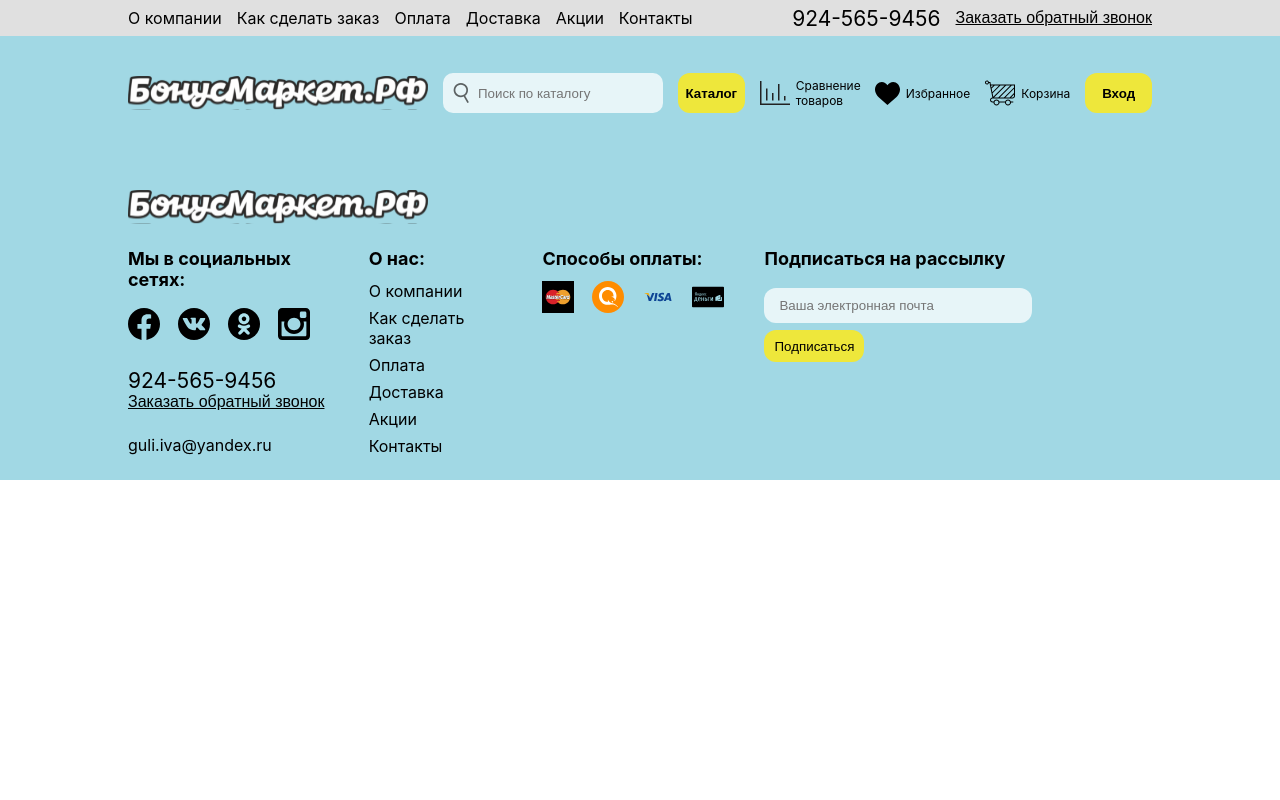
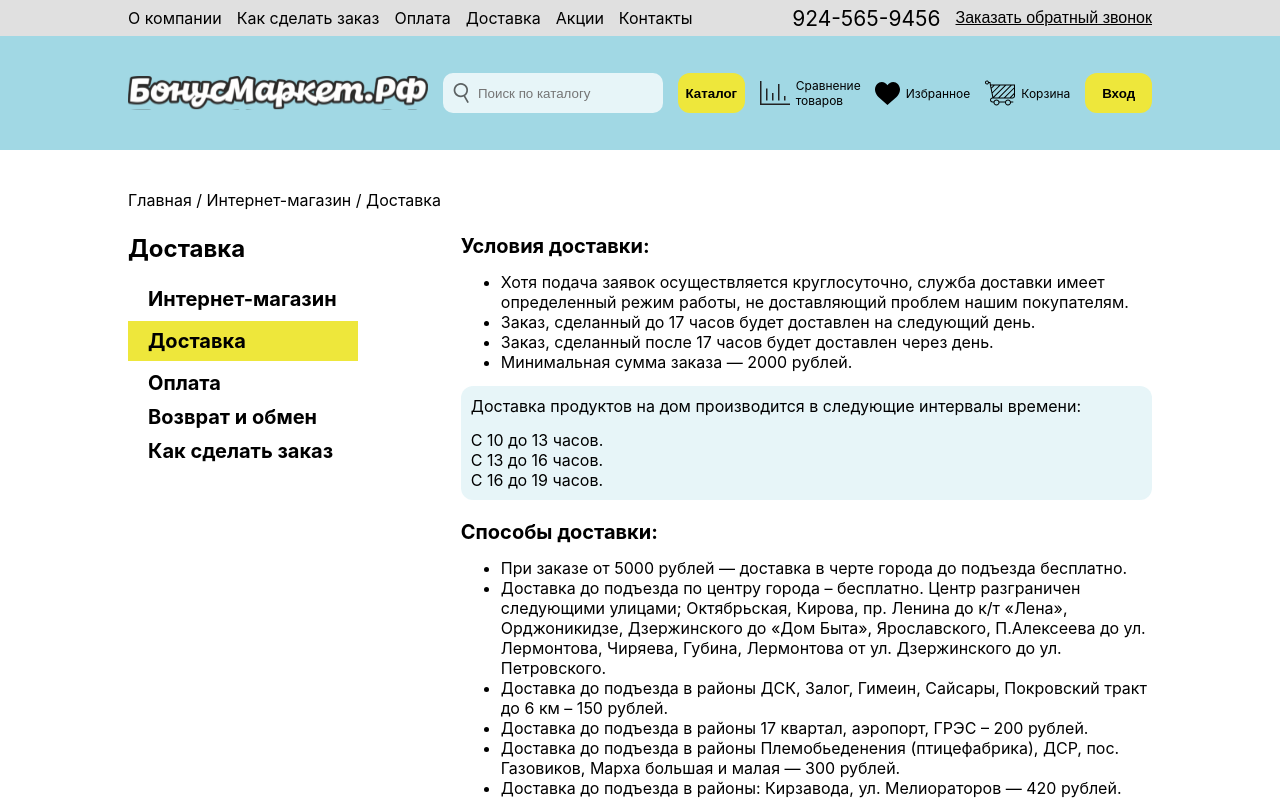
Before and after one commit to Vinorval/bonus-market-0.2, a React (Create React App) app: page /delivery in a window 1280 px wide. Shown: the top 800 px of the page. Built offline with nearby package versions, Linux system fonts and the light colour scheme.

Commit message:
feat: add page - delivery

```diff
--- a/src/components/app/App.js
+++ b/src/components/app/App.js
@@ -15,7 +15,7 @@ import ShopsPage from '../../pages/company/ShopsPage';
 import ServicesPage from '../../pages/company/ServicesPage';
 
 import ShopPage from '../../pages/shop/ShopPage';
-
+import DeliveryPage from '../../pages/shop/DeliveryPage';
 
 
 import OrderCreatePage from '../../pages/shop/OrderCreatePage';
@@ -37,7 +37,7 @@ function App() {
         <Route path='/services' element={<ServicesPage />} />
 
         <Route path='/shop' element={<ShopPage />} />
-
+        <Route path='/delivery' element={<DeliveryPage />} />
 
 
         <Route path='/make_order' element={<OrderCreatePage />} />
--- /dev/null
+++ b/src/pages/shop/DeliveryPage.js
@@ -0,0 +1,45 @@
+import Location from "../../components/location/Location";
+import Nav from "../../components/nav/Nav";
+import { navPagesShopArr } from "../../utils/navigationPage";
+
+const DeliveryPage = () => {
+    const location = [ { link: "/", text: 'Главная ' }, { link: "/shop", text: '/ Интернет-магазин ' }, { link: "/delivery", text: '/ Доставка ' } ];
+
+    return (
+        <main className="page padding_limit_width" >
+            <Location path={location} />
+            <h2 className="page__title margin_none">Доставка</h2>
+            <Nav navArr={navPagesShopArr} />
+            <section className="info-block">
+                <div className="info-block__basic">
+                    <h3 className="info-block__title margin_none">Условия доставки:</h3>
+                    <ul className="margin_none">
+                        <li className="margin_none">Хотя подача заявок осуществляется круглосуточно, служба доставки имеет определенный режим работы, не доставляющий проблем нашим покупателям.</li>
+                        <li className="margin_none">Заказ, сделанный до 17 часов будет доставлен на следующий день.</li>
+                        <li className="margin_none">Заказ, сделанный после 17 часов будет доставлен через день.</li>
+                        <li className="margin_none">Минимальная сумма заказа — 2000 рублей.</li>
+                    </ul>
+                    <div className="info-block__basic info-block__basic_background_active">
+                        <p className="margin_none">Доставка продуктов на дом производится в следующие интервалы времени:</p>
+                        <p className="margin_none">C 10 до 13 часов. <br />С 13 до 16 часов. <br />С 16 до 19 часов.</p>
+                    </div>
+                </div>
+                <div className="info-block__basic">
+                    <h3 className="info-block__title margin_none">Способы доставки:</h3>
+                    <ul className="margin_none">
+                        <li className="margin_none">При заказе от 5000 рублей — доставка в черте города до подъезда бесплатно.</li>
+                        <li className="margin_none">Доставка до подъезда по центру города – бесплатно. Центр разграничен следующими улицами; Октябрьская, Кирова, пр. Ленина до к/т «Лена», Орджоникидзе, Дзержинского до «Дом Быта», Ярославского, П.Алексеева до ул. Лермонтова, Чиряева, Губина, Лермонтова от ул. Дзержинского до ул. Петровского.</li>
+                        <li className="margin_none">Доставка до подъезда в районы ДСК, Залог, Гимеин, Сайсары, Покровский тракт до 6 км – 150 рублей.</li>
+                        <li className="margin_none">Доставка до подъезда в районы 17 квартал, аэропорт, ГРЭС – 200 рублей.</li>
+                        <li className="margin_none">Доставка до подъезда в районы Племобьеденения (птицефабрика), ДСР, пос. Газовиков, Марха большая и малая — 300 рублей.</li>
+                        <li className="margin_none">Доставка до подъезда в районы: Кирзавода, ул. Мелиораторов — 420 рублей.</li>
+                        <li className="margin_none">Цена доставки в пригороды г. Якутска, оговаривается отдельно, но не дороже действующих тарифов служб такси.</li>
+                        <li className="margin_none">Так же возможна доставка продуктов до квартиры из расчета 1 этаж – 25 рублей, при наличии лифта – оплачивается 1 и последний этаж.</li>
+                    </ul>
+                </div>
+            </section>
+        </main>
+    )
+};
+
+export default DeliveryPage;
```
